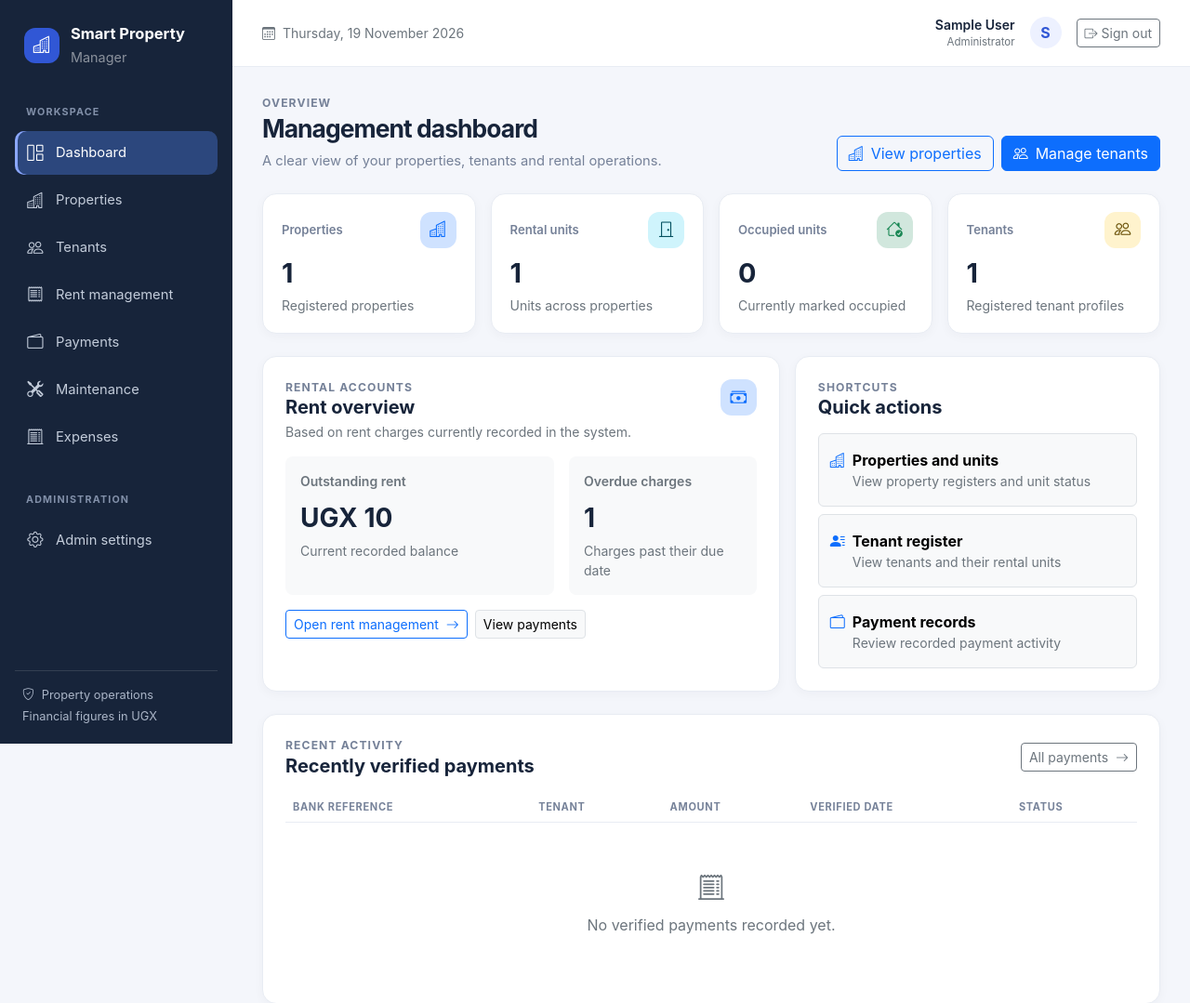
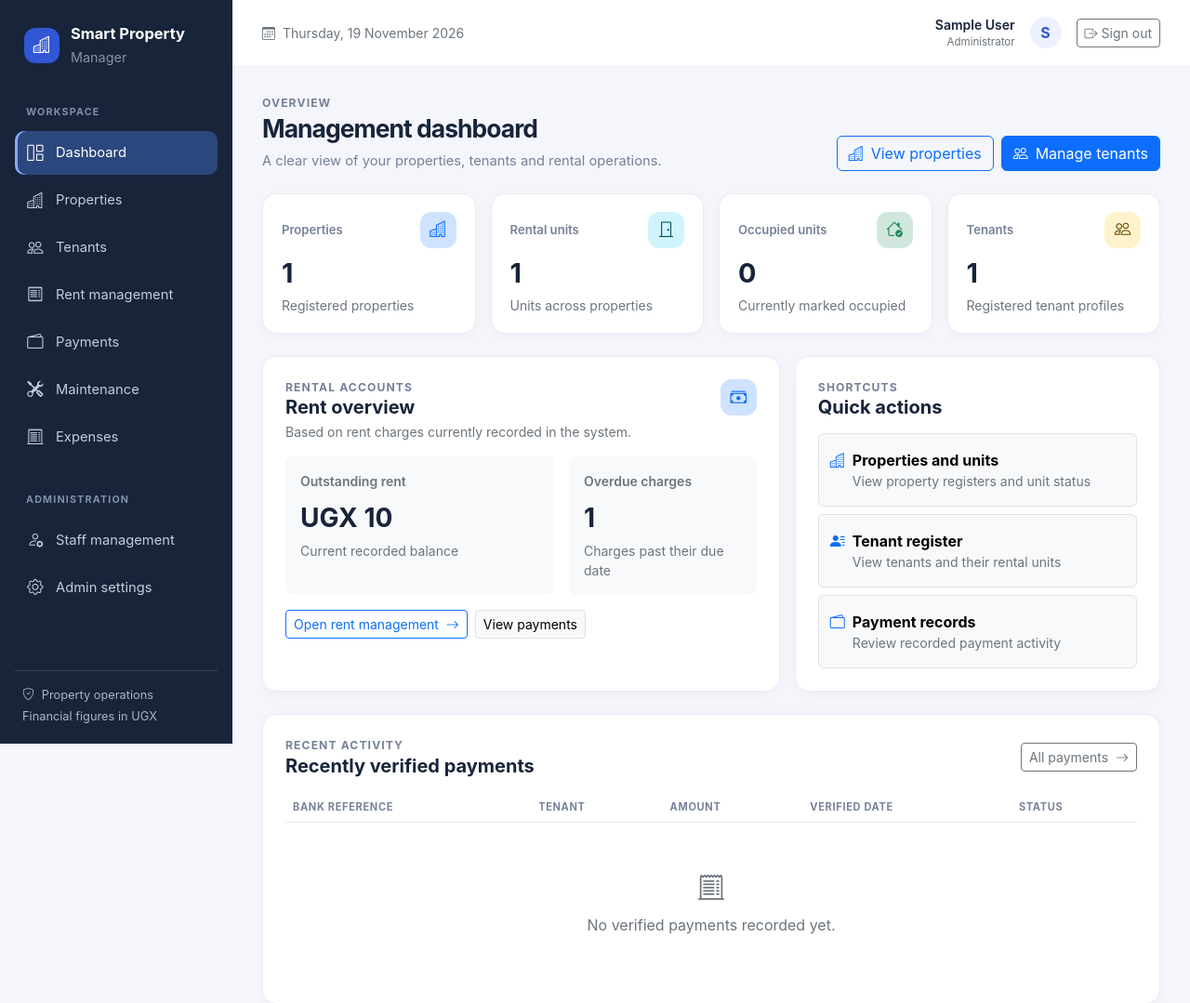
Before and after one commit to Waryd000/smart-property-manager, a Django app: page / in a window 1280 px wide. Shown: the top 1079 px of the page at 93% size. Run offline with Django 5.2, Linux system fonts and the light colour scheme; a user stored in the database is signed in; tables that the repository leaves empty hold one stand-in row (values such as "Sample post"); parts of the project's set-up code (start-up, migrations or seed data) failed here and were passed over.

Commit message:
Add staff management to manager navigation

```diff
--- a/templates/base.html
+++ b/templates/base.html
@@ -84,6 +84,9 @@
     <div class="spm-nav-label mt-4">Administration</div>
     <nav>
       {% if request.user.is_staff %}
+      <a class="spm-nav-link" href="/staff/"><i class="bi bi-person-gear"></i> Staff management</a>
+      {% endif %}
+      {% if request.user.is_superuser %}
       <a class="spm-nav-link" href="/admin/"><i class="bi bi-gear"></i> Admin settings</a>
       {% endif %}
     </nav>
@@ -110,7 +113,8 @@
           <li><a class="dropdown-item rounded-2" href="/payments/"><i class="bi bi-wallet2 me-2"></i>Payments</a></li>
           <li><a class="dropdown-item rounded-2" href="/operations/maintenance/"><i class="bi bi-tools me-2"></i>Maintenance</a></li>
           <li><a class="dropdown-item rounded-2" href="/operations/expenses/"><i class="bi bi-receipt-cutoff me-2"></i>Expenses</a></li>
-          {% if request.user.is_staff %}<li><hr class="dropdown-divider"></li><li><a class="dropdown-item rounded-2" href="/admin/"><i class="bi bi-gear me-2"></i>Admin settings</a></li>{% endif %}
+          {% if request.user.is_staff %}<li><a class="dropdown-item rounded-2" href="/staff/"><i class="bi bi-person-gear me-2"></i>Staff management</a></li>{% endif %}
+          {% if request.user.is_superuser %}<li><hr class="dropdown-divider"></li><li><a class="dropdown-item rounded-2" href="/admin/"><i class="bi bi-gear me-2"></i>Admin settings</a></li>{% endif %}
         </ul>
       </div>
       <div class="d-flex align-items-center gap-3">
```
